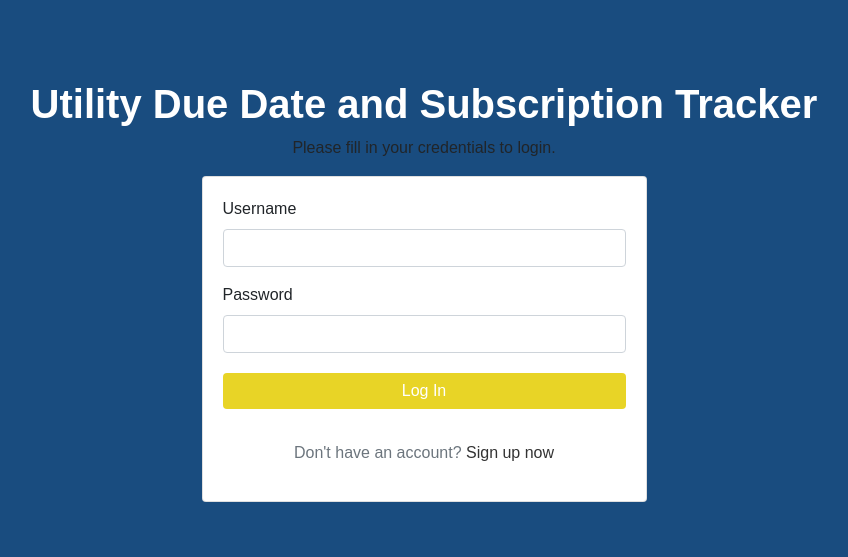
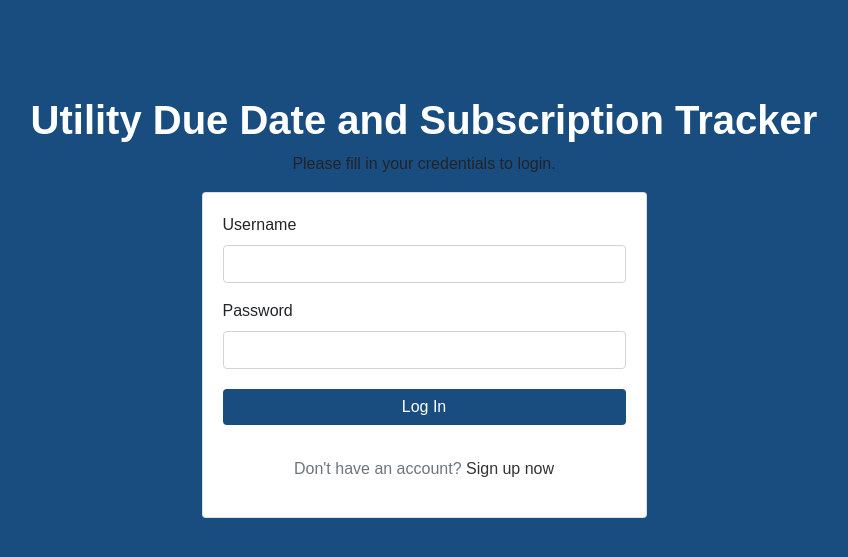
Before and after one commit to asocastro/PROJECT-SDF-UDDST, a PHP site: page /login.php in a window 1280 px wide. Shown: the top 557 px of the page, without its empty margins (216-1064 px from the left). Run offline with PHP 8.4, Linux system fonts and the light colour scheme; some web fonts are replaced.

Commit message:
Updated login.php
- Padding
- Font Color
- Hover Color

```diff
--- a/NEW/login.php
+++ b/NEW/login.php
@@ -104,31 +104,31 @@ if ($_SERVER["REQUEST_METHOD"] == "POST") {
       }
       h1{
         color: #fff;
-        padding-top: 2rem;
+        padding-top: 3rem;
         font-weight: bold;
       }
       a{
         color: #333;
       }
       a:hover{
-        color: #E8D426;
+        color: #194c7f;
         text-decoration: none;
       }
       .form-control:focus {
           color: #000;
           background-color: #fff;
-          border:2px solid #E8D426;
+          border:2px solid #194c7f;
           outline: 0;
           box-shadow: none;
       }
 
       .btn{
-        background: #E8D426;
-        border: #E8D426;
+        background: #194c7f;
+        border: #194c7f;
       }
       .btn:hover {
-        background: #E8D426;
-        border: #E8D426;
+        background: #194c7f;
+        border: #194c7f;
       }
     </style>
 </head>
```
